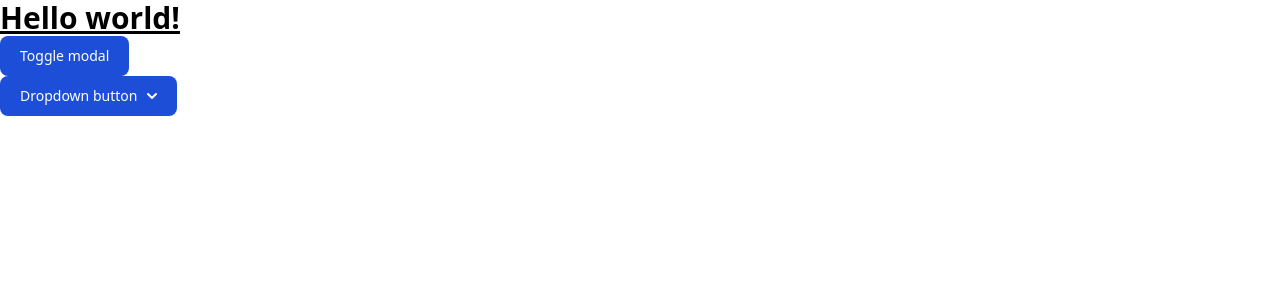
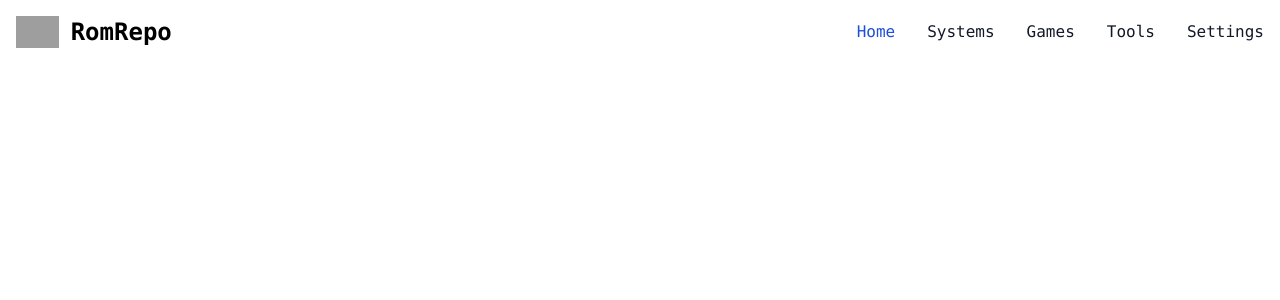
Before and after one commit to srenner/romrepo.client, an Angular app in the folder romrepo.angular/: page / in a window 1280 px wide. Shown: the top 300 px of the page. Built offline with nearby package versions, Linux system fonts and the light colour scheme; grey boxes are pictures that could not be loaded.

Commit message:
topnav component, blank api service

```diff
--- /dev/null
+++ b/romrepo.angular/src/app/api.service.ts
@@ -0,0 +1,9 @@
+import { Injectable } from '@angular/core';
+
+@Injectable({
+  providedIn: 'root'
+})
+export class ApiService {
+
+  constructor() { }
+}
--- a/romrepo.angular/src/app/app.component.html
+++ b/romrepo.angular/src/app/app.component.html
@@ -1,75 +1,167 @@
-<style>
-
-</style>
+<style></style>
 
 <main>
-  <h1 class="text-3xl font-bold underline">
-    Hello world!
-  </h1>
+  <app-topnav></app-topnav>
+  <router-outlet />
 
+  <!--tailwind modal example-->
+  <div class="hidden">
     <!-- Modal toggle -->
-<button data-modal-target="defaultModal" data-modal-toggle="defaultModal" class="block text-white bg-blue-700 hover:bg-blue-800 focus:ring-4 focus:outline-none focus:ring-blue-300 font-medium rounded-lg text-sm px-5 py-2.5 text-center dark:bg-blue-600 dark:hover:bg-blue-700 dark:focus:ring-blue-800" type="button">
+    <button
+      data-modal-target="defaultModal"
+      data-modal-toggle="defaultModal"
+      class="block text-white bg-blue-700 hover:bg-blue-800 focus:ring-4 focus:outline-none focus:ring-blue-300 font-medium rounded-lg text-sm px-5 py-2.5 text-center dark:bg-blue-600 dark:hover:bg-blue-700 dark:focus:ring-blue-800"
+      type="button"
+    >
       Toggle modal
     </button>
 
     <!-- Main modal -->
-  <div id="defaultModal" tabindex="-1" aria-hidden="true" class="fixed top-0 left-0 right-0 z-50 hidden w-full p-4 overflow-x-hidden overflow-y-auto md:inset-0 h-[calc(100%-1rem)] max-h-full">
+    <div
+      id="defaultModal"
+      tabindex="-1"
+      aria-hidden="true"
+      class="fixed top-0 left-0 right-0 z-50 hidden w-full p-4 overflow-x-hidden overflow-y-auto md:inset-0 h-[calc(100%-1rem)] max-h-full"
+    >
       <div class="relative w-full max-w-2xl max-h-full">
         <!-- Modal content -->
         <div class="relative bg-white rounded-lg shadow-sm dark:bg-gray-700">
           <!-- Modal header -->
-              <div class="flex items-start justify-between p-4 border-b rounded-t dark:border-gray-600 border-gray-200">
+          <div
+            class="flex items-start justify-between p-4 border-b rounded-t dark:border-gray-600 border-gray-200"
+          >
             <h3 class="text-xl font-semibold text-gray-900 dark:text-white">
               Terms of Service
             </h3>
-                  <button type="button" class="text-gray-400 bg-transparent hover:bg-gray-200 hover:text-gray-900 rounded-lg text-sm w-8 h-8 ml-auto inline-flex justify-center items-center dark:hover:bg-gray-600 dark:hover:text-white" data-modal-hide="defaultModal">
-                      <svg class="w-3 h-3" aria-hidden="true" xmlns="http://www.w3.org/2000/svg" fill="none" viewBox="0 0 14 14">
-                          <path stroke="currentColor" stroke-linecap="round" stroke-linejoin="round" stroke-width="2" d="m1 1 6 6m0 0 6 6M7 7l6-6M7 7l-6 6"/>
+            <button
+              type="button"
+              class="text-gray-400 bg-transparent hover:bg-gray-200 hover:text-gray-900 rounded-lg text-sm w-8 h-8 ml-auto inline-flex justify-center items-center dark:hover:bg-gray-600 dark:hover:text-white"
+              data-modal-hide="defaultModal"
+            >
+              <svg
+                class="w-3 h-3"
+                aria-hidden="true"
+                xmlns="http://www.w3.org/2000/svg"
+                fill="none"
+                viewBox="0 0 14 14"
+              >
+                <path
+                  stroke="currentColor"
+                  stroke-linecap="round"
+                  stroke-linejoin="round"
+                  stroke-width="2"
+                  d="m1 1 6 6m0 0 6 6M7 7l6-6M7 7l-6 6"
+                />
               </svg>
               <span class="sr-only">Close modal</span>
             </button>
           </div>
           <!-- Modal body -->
           <div class="p-6 space-y-6">
-                  <p class="text-base leading-relaxed text-gray-500 dark:text-gray-400">
-                      With less than a month to go before the European Union enacts new consumer privacy laws for its citizens, companies around the world are updating their terms of service agreements to comply.
+            <p
+              class="text-base leading-relaxed text-gray-500 dark:text-gray-400"
+            >
+              With less than a month to go before the European Union enacts new
+              consumer privacy laws for its citizens, companies around the world
+              are updating their terms of service agreements to comply.
             </p>
-                  <p class="text-base leading-relaxed text-gray-500 dark:text-gray-400">
-                      The European Union’s General Data Protection Regulation (G.D.P.R.) goes into effect on May 25 and is meant to ensure a common set of data rights in the European Union. It requires organizations to notify users as soon as possible of high-risk data breaches that could personally affect them.
+            <p
+              class="text-base leading-relaxed text-gray-500 dark:text-gray-400"
+            >
+              The European Union’s General Data Protection Regulation (G.D.P.R.)
+              goes into effect on May 25 and is meant to ensure a common set of
+              data rights in the European Union. It requires organizations to
+              notify users as soon as possible of high-risk data breaches that
+              could personally affect them.
             </p>
           </div>
           <!-- Modal footer -->
-              <div class="flex items-center p-6 space-x-2 border-t border-gray-200 rounded-b dark:border-gray-600">
-                  <button data-modal-hide="defaultModal" type="button" class="text-white bg-blue-700 hover:bg-blue-800 focus:ring-4 focus:outline-none focus:ring-blue-300 font-medium rounded-lg text-sm px-5 py-2.5 text-center dark:bg-blue-600 dark:hover:bg-blue-700 dark:focus:ring-blue-800">I accept</button>
-                  <button data-modal-hide="defaultModal" type="button" class="text-gray-500 bg-white hover:bg-gray-100 focus:ring-4 focus:outline-none focus:ring-blue-300 rounded-lg border border-gray-200 text-sm font-medium px-5 py-2.5 hover:text-gray-900 focus:z-10 dark:bg-gray-700 dark:text-gray-300 dark:border-gray-500 dark:hover:text-white dark:hover:bg-gray-600 dark:focus:ring-gray-600">Decline</button>
+          <div
+            class="flex items-center p-6 space-x-2 border-t border-gray-200 rounded-b dark:border-gray-600"
+          >
+            <button
+              data-modal-hide="defaultModal"
+              type="button"
+              class="text-white bg-blue-700 hover:bg-blue-800 focus:ring-4 focus:outline-none focus:ring-blue-300 font-medium rounded-lg text-sm px-5 py-2.5 text-center dark:bg-blue-600 dark:hover:bg-blue-700 dark:focus:ring-blue-800"
+            >
+              I accept
+            </button>
+            <button
+              data-modal-hide="defaultModal"
+              type="button"
+              class="text-gray-500 bg-white hover:bg-gray-100 focus:ring-4 focus:outline-none focus:ring-blue-300 rounded-lg border border-gray-200 text-sm font-medium px-5 py-2.5 hover:text-gray-900 focus:z-10 dark:bg-gray-700 dark:text-gray-300 dark:border-gray-500 dark:hover:text-white dark:hover:bg-gray-600 dark:focus:ring-gray-600"
+            >
+              Decline
+            </button>
           </div>
         </div>
       </div>
     </div>
 
-  <button id="dropdownDefaultButton" data-dropdown-toggle="dropdown" class="text-white bg-blue-700 hover:bg-blue-800 focus:ring-4 focus:outline-none focus:ring-blue-300 font-medium rounded-lg text-sm px-5 py-2.5 text-center inline-flex items-center dark:bg-blue-600 dark:hover:bg-blue-700 dark:focus:ring-blue-800" type="button">Dropdown button <svg class="w-2.5 h-2.5 ml-2.5" aria-hidden="true" xmlns="http://www.w3.org/2000/svg" fill="none" viewBox="0 0 10 6">
-    <path stroke="currentColor" stroke-linecap="round" stroke-linejoin="round" stroke-width="2" d="m1 1 4 4 4-4"/>
-  </svg></button>
+    <button
+      id="dropdownDefaultButton"
+      data-dropdown-toggle="dropdown"
+      class="text-white bg-blue-700 hover:bg-blue-800 focus:ring-4 focus:outline-none focus:ring-blue-300 font-medium rounded-lg text-sm px-5 py-2.5 text-center inline-flex items-center dark:bg-blue-600 dark:hover:bg-blue-700 dark:focus:ring-blue-800"
+      type="button"
+    >
+      Dropdown button
+      <svg
+        class="w-2.5 h-2.5 ml-2.5"
+        aria-hidden="true"
+        xmlns="http://www.w3.org/2000/svg"
+        fill="none"
+        viewBox="0 0 10 6"
+      >
+        <path
+          stroke="currentColor"
+          stroke-linecap="round"
+          stroke-linejoin="round"
+          stroke-width="2"
+          d="m1 1 4 4 4-4"
+        />
+      </svg>
+    </button>
+  </div>
 
-<div id="dropdown" class="z-10 hidden bg-white divide-y divide-gray-100 rounded-lg shadow-sm w-44 dark:bg-gray-700">
-    <ul class="py-2 text-sm text-gray-700 dark:text-gray-200" aria-labelledby="dropdownDefaultButton">
+  <!--tailwind dropdown example-->
+  <div class="hidden">
+    <div
+      id="dropdown"
+      class="z-10 hidden bg-white divide-y divide-gray-100 rounded-lg shadow-sm w-44 dark:bg-gray-700"
+    >
+      <ul
+        class="py-2 text-sm text-gray-700 dark:text-gray-200"
+        aria-labelledby="dropdownDefaultButton"
+      >
         <li>
-        <a href="#" class="block px-4 py-2 hover:bg-gray-100 dark:hover:bg-gray-600 dark:hover:text-white">Dashboard</a>
+          <a
+            href="#"
+            class="block px-4 py-2 hover:bg-gray-100 dark:hover:bg-gray-600 dark:hover:text-white"
+            >Dashboard</a
+          >
         </li>
         <li>
-        <a href="#" class="block px-4 py-2 hover:bg-gray-100 dark:hover:bg-gray-600 dark:hover:text-white">Settings</a>
+          <a
+            href="#"
+            class="block px-4 py-2 hover:bg-gray-100 dark:hover:bg-gray-600 dark:hover:text-white"
+            >Settings</a
+          >
         </li>
         <li>
-        <a href="#" class="block px-4 py-2 hover:bg-gray-100 dark:hover:bg-gray-600 dark:hover:text-white">Earnings</a>
+          <a
+            href="#"
+            class="block px-4 py-2 hover:bg-gray-100 dark:hover:bg-gray-600 dark:hover:text-white"
+            >Earnings</a
+          >
         </li>
         <li>
-        <a href="#" class="block px-4 py-2 hover:bg-gray-100 dark:hover:bg-gray-600 dark:hover:text-white">Sign out</a>
+          <a
+            href="#"
+            class="block px-4 py-2 hover:bg-gray-100 dark:hover:bg-gray-600 dark:hover:text-white"
+            >Sign out</a
+          >
         </li>
       </ul>
     </div>
-
-
-
+  </div>
 </main>
-
-<router-outlet />
--- a/romrepo.angular/src/app/app.module.ts
+++ b/romrepo.angular/src/app/app.module.ts
@@ -3,10 +3,12 @@ import { BrowserModule } from '@angular/platform-browser';
 
 import { AppRoutingModule } from './app-routing.module';
 import { AppComponent } from './app.component';
+import { TopnavComponent } from './topnav/topnav.component';
 
 @NgModule({
   declarations: [
-    AppComponent
+    AppComponent,
+    TopnavComponent
   ],
   imports: [
     BrowserModule,
--- /dev/null
+++ b/romrepo.angular/src/app/topnav/topnav.component.html
@@ -0,0 +1,86 @@
+<nav class="bg-white border-gray-200 dark:bg-gray-900">
+    <div
+      class="max-w-screen-xl flex flex-wrap items-center justify-between mx-auto p-4"
+    >
+      <a
+        href="https://flowbite.com/"
+        class="flex items-center space-x-3 rtl:space-x-reverse"
+      >
+        <img
+          src="https://flowbite.com/docs/images/logo.svg"
+          class="h-8"
+          alt="Flowbite Logo"
+        />
+        <span
+          class="self-center text-2xl font-semibold whitespace-nowrap dark:text-white"
+          >RomRepo</span
+        >
+      </a>
+      <button
+        data-collapse-toggle="navbar-default"
+        type="button"
+        class="inline-flex items-center p-2 w-10 h-10 justify-center text-sm text-gray-500 rounded-lg md:hidden hover:bg-gray-100 focus:outline-none focus:ring-2 focus:ring-gray-200 dark:text-gray-400 dark:hover:bg-gray-700 dark:focus:ring-gray-600"
+        aria-controls="navbar-default"
+        aria-expanded="false"
+      >
+        <span class="sr-only">Open main menu</span>
+        <svg
+          class="w-5 h-5"
+          aria-hidden="true"
+          xmlns="http://www.w3.org/2000/svg"
+          fill="none"
+          viewBox="0 0 17 14"
+        >
+          <path
+            stroke="currentColor"
+            stroke-linecap="round"
+            stroke-linejoin="round"
+            stroke-width="2"
+            d="M1 1h15M1 7h15M1 13h15"
+          />
+        </svg>
+      </button>
+      <div class="hidden w-full md:block md:w-auto" id="navbar-default">
+        <ul
+          class="font-medium flex flex-col p-4 md:p-0 mt-4 border border-gray-100 rounded-lg bg-gray-50 md:flex-row md:space-x-8 rtl:space-x-reverse md:mt-0 md:border-0 md:bg-white dark:bg-gray-800 md:dark:bg-gray-900 dark:border-gray-700"
+        >
+          <li>
+            <a
+              href="#"
+              class="block py-2 px-3 text-white bg-blue-700 rounded-sm md:bg-transparent md:text-blue-700 md:p-0 dark:text-white md:dark:text-blue-500"
+              aria-current="page"
+              >Home</a
+            >
+          </li>
+          <li>
+            <a
+              href="#"
+              class="block py-2 px-3 text-gray-900 rounded-sm hover:bg-gray-100 md:hover:bg-transparent md:border-0 md:hover:text-blue-700 md:p-0 dark:text-white md:dark:hover:text-blue-500 dark:hover:bg-gray-700 dark:hover:text-white md:dark:hover:bg-transparent"
+              >Systems</a
+            >
+          </li>
+          <li>
+            <a
+              href="#"
+              class="block py-2 px-3 text-gray-900 rounded-sm hover:bg-gray-100 md:hover:bg-transparent md:border-0 md:hover:text-blue-700 md:p-0 dark:text-white md:dark:hover:text-blue-500 dark:hover:bg-gray-700 dark:hover:text-white md:dark:hover:bg-transparent"
+              >Games</a
+            >
+          </li>
+          <li>
+            <a
+              href="#"
+              class="block py-2 px-3 text-gray-900 rounded-sm hover:bg-gray-100 md:hover:bg-transparent md:border-0 md:hover:text-blue-700 md:p-0 dark:text-white md:dark:hover:text-blue-500 dark:hover:bg-gray-700 dark:hover:text-white md:dark:hover:bg-transparent"
+              >Tools</a
+            >
+          </li>
+          <li>
+            <a
+              href="#"
+              class="block py-2 px-3 text-gray-900 rounded-sm hover:bg-gray-100 md:hover:bg-transparent md:border-0 md:hover:text-blue-700 md:p-0 dark:text-white md:dark:hover:text-blue-500 dark:hover:bg-gray-700 dark:hover:text-white md:dark:hover:bg-transparent"
+              >Settings</a
+            >
+          </li>
+        </ul>
+      </div>
+    </div>
+  </nav>
--- a/romrepo.angular/src/index.html
+++ b/romrepo.angular/src/index.html
@@ -7,7 +7,7 @@
   <meta name="viewport" content="width=device-width, initial-scale=1">
   <link rel="icon" type="image/x-icon" href="favicon.ico">
 </head>
-<body>
+<body class="font-mono">
   <app-root></app-root>
 </body>
 </html>
```
Also changed, not shown: romrepo.angular/src/app/topnav/topnav.component.ts (added, +11 -0 lines), romrepo.angular/src/app/topnav/topnav.component.css (added), 2 other files (tests, documents, lock files or other folders). Lines whose indentation alone changed are shown as unchanged.
